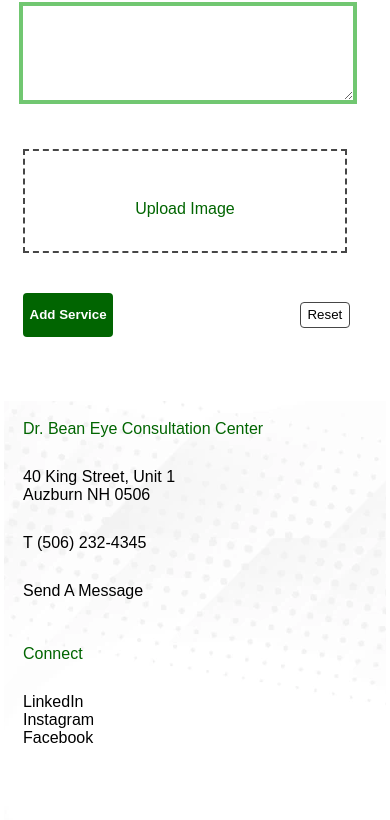
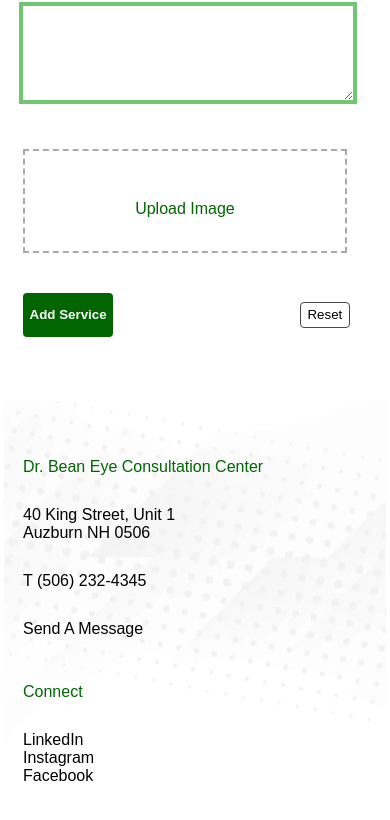
Before and after one commit to Waheed-Labib/eye-specialist-client, a React (Create React App) app: page /add-service in a window 390 px wide. Shown: the part 1076-1896 px from the top of the page. Built offline with nearby package versions, Linux system fonts and the light colour scheme; no server answers; some icons are missing.

Commit message:
added footer

```diff
--- a/src/pages/AddService/AddService.css
+++ b/src/pages/AddService/AddService.css
@@ -61,7 +61,7 @@
     height: 100px;
     margin-top: 25px;
     color: rgb(1, 101, 1);
-    border: 2px dashed #464646;
+    border: 2px dashed #a9a9a9;
     display: flex;
     flex-direction: column;
     justify-content: center;
@@ -69,6 +69,10 @@
     transition: 0.3s;
 }
 
+.service-image-upload:hover {
+    cursor: pointer;
+    border: 2px dashed #464646;
+}
 
 .add-service-buttons-sm {
     display: none;
--- a/src/pages/AddService/AddService.js
+++ b/src/pages/AddService/AddService.js
@@ -3,6 +3,7 @@ import './AddService.css';
 import { FaPlus, FaRegImage } from 'react-icons/fa6'
 
 const AddService = () => {
+
     return (
         <form className='add-service'>
             <div>
--- a/src/pages/shared/Footer/Footer.css
+++ b/src/pages/shared/Footer/Footer.css
@@ -6,6 +6,7 @@
     flex-direction: column;
     gap: 45px;
     padding: 5%;
+    padding-top: 7%;
 }
 
 .footer a,
@@ -72,6 +73,11 @@
 }
 
 @media screen and (max-width:768px) {
+
+    .footer {
+        padding-top: 15%;
+    }
+
     .footer-info {
         flex-direction: column;
         gap: 45px;
--- a/src/pages/shared/Footer/Footer.js
+++ b/src/pages/shared/Footer/Footer.js
@@ -7,6 +7,13 @@ import logo from '../../../assets/images/logo/green logo.png'
 const Footer = () => {
 
     const currentYear = new Date().getFullYear();
+
+    const scrollToTop = () => {
+        window.scrollTo({
+            top: 0,
+            behavior: 'smooth'
+        });
+    }
 
     return (
         <div className='footer'>
@@ -70,13 +77,13 @@ const Footer = () => {
             </div>
 
             <div style={{ display: 'flex', justifyContent: 'center' }}>
-                <button className='back-to-top-btn'>
+                <button onClick={scrollToTop} className='back-to-top-btn'>
                     <p>BACK TO TOP</p>
                     <FaArrowUp></FaArrowUp>
                 </button>
             </div>
 
-        </div >
+        </div>
 
     );
 };
```
